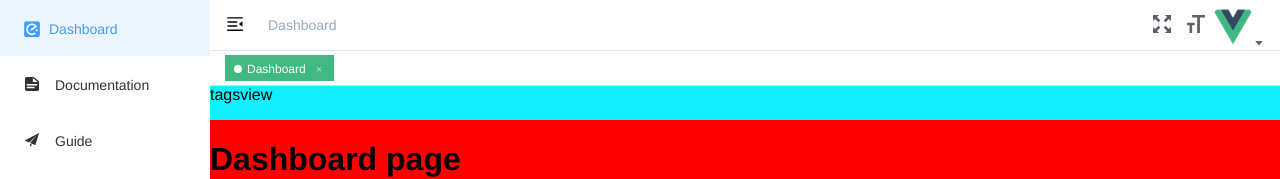
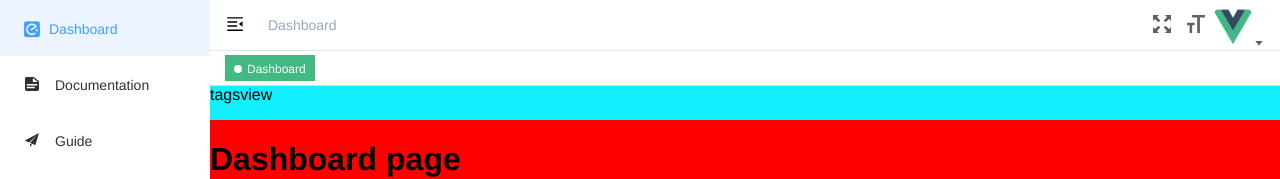
Before and after one commit to llliuyang/vue3-element-admin, a Vue app: page /#/dashboard in a window 1280 px wide. Shown: the top 179 px of the page. Built offline with nearby package versions, Linux system fonts and the light colour scheme.

Commit message:
feat(tagsView): tagsView新增固定显示

```diff
--- a/src/layout/components/TagsView/index.vue
+++ b/src/layout/components/TagsView/index.vue
@@ -8,8 +8,9 @@
                    :key="index"
                    :to="{path: tag.path, query: tag.query, fullPath:tag.fullPath}"
                    tag="span">
-        {{ tag.meta.title }}
-        <span class="el-icon-close"
+        {{ tag.title }}
+        <!-- affix固定的路由tag是无法删除 -->
+        <span v-if="!isAffix(tag)" class="el-icon-close"
               @click.prevent.stop="closeSelectedTag(tag)"></span>
       </router-link>
     </div>
@@ -21,6 +22,8 @@ import { computed, defineComponent, onMounted, watch } from 'vue'
 import { useStore } from '@/store'
 import { RouteRecordRaw, useRoute, useRouter } from 'vue-router'
 import { RouteLocationWithFullPath } from '@/store/modules/tagsView'
+import { routes } from '@/router'
+import path from 'path'
 
 export default defineComponent({
   name: 'TagsView',
@@ -29,6 +32,43 @@ export default defineComponent({
     const route = useRoute()
     const router = useRouter()
     const visitedTags = computed(() => store.state.tagsView.visitedViews)
+
+    // 从路由表中过滤出要affixed tagviews
+    const fillterAffixTags = (routes: Array<RouteLocationWithFullPath | RouteRecordRaw>, basePath = '/') => {
+      let tags: RouteLocationWithFullPath[] = []
+      routes.forEach(route => {
+        if (route.meta && route.meta.affix) {
+          // 把路由路径解析成完整路径，路由可能是相对路径
+          const tagPath = path.resolve(basePath, route.path)
+          tags.push({
+            name: route.name,
+            path: tagPath,
+            fullPath: tagPath,
+            meta: { ...route.meta }
+          } as RouteLocationWithFullPath)
+        }
+
+        // 深度优先遍历 子路由（子路由路径可能相对于route.path父路由路径）
+        if (route.children) {
+          const childTags = fillterAffixTags(route.children, route.path)
+          if (childTags.length) {
+            tags = [...tags, ...childTags]
+          }
+        }
+      })
+      return tags
+    }
+
+    // 初始添加affix的tag
+    const initTags = () => {
+      const affixTags = fillterAffixTags(routes)
+      for (const tag of affixTags) {
+        if (tag.name) {
+          store.dispatch('tagsView/addVisitedView', tag)
+        }
+      }
+    }
+
     // 添加tag
     const addedTags = () => {
       const { name } = route
@@ -43,6 +83,7 @@ export default defineComponent({
     })
 
     onMounted(() => {
+      initTags()
       addedTags()
     })
 
@@ -80,10 +121,16 @@ export default defineComponent({
       })
     }
 
+    // 是否是始终固定在tagsview上的tag
+    const isAffix = (tag: RouteLocationWithFullPath) => {
+      return tag.meta && tag.meta.affix
+    }
+
     return {
       visitedTags,
       isActive,
-      closeSelectedTag
+      closeSelectedTag,
+      isAffix
     }
   }
 })
--- a/src/router/index.ts
+++ b/src/router/index.ts
@@ -106,7 +106,8 @@ export const constantRoutes: Array<RouteRecordRaw> = [
         component: () => import(/* webpackChunkName: "dashboard" */ '@/views/dashboard/index.vue'),
         meta: {
           title: 'Dashboard',
-          icon: 'el-icon-platform-eleme'
+          icon: 'el-icon-platform-eleme',
+          affix: true
         }
       }
     ]
```
